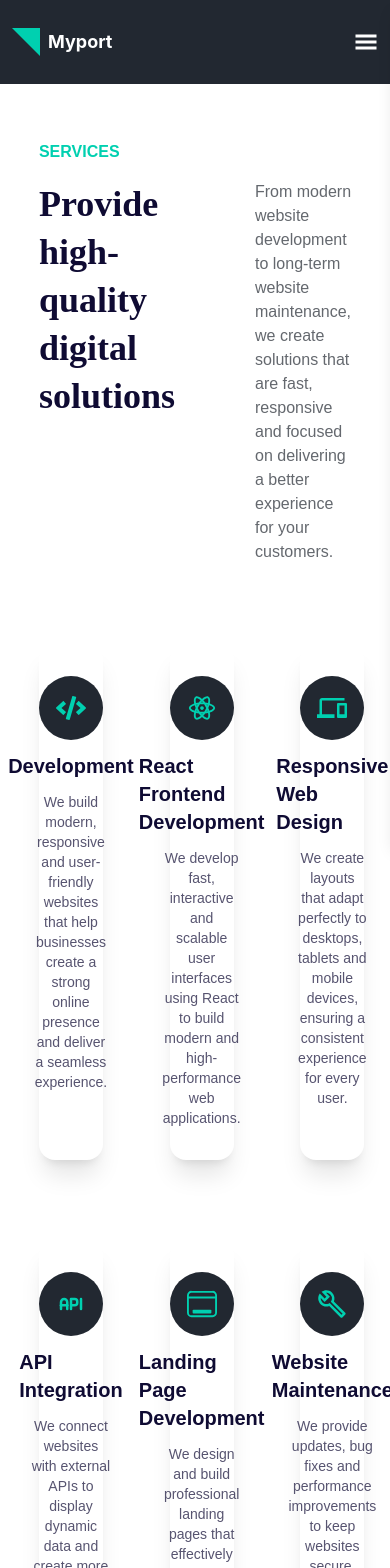
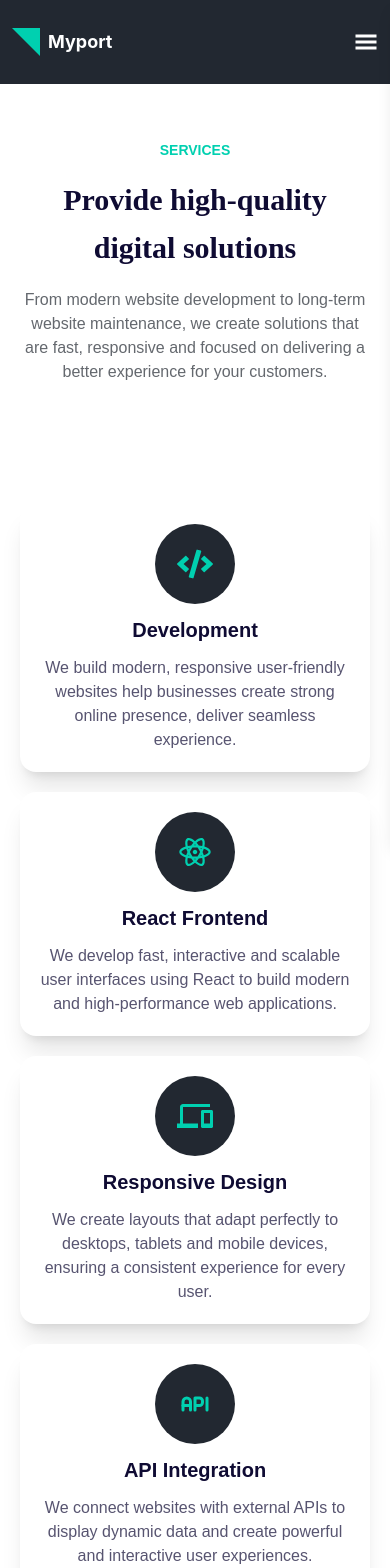
Before and after one commit to muneebkhan-dev/Agency-Website, a React (Vite) app: page /services in a window 390 px wide. Shown: the top 1568 px of the page. Built offline with nearby package versions, Linux system fonts and the light colour scheme.

Commit message:
style(services page): make page responsive across all breakpoints

```diff
--- a/src/Pages/Services.jsx
+++ b/src/Pages/Services.jsx
@@ -5,6 +5,7 @@ import { RiReactjsLine } from "react-icons/ri"
 import { TbApi } from "react-icons/tb"
 import { BsWindowDesktop } from "react-icons/bs"
 import { MdOutlineBuild } from "react-icons/md"
+import { FaTelegramPlane } from "react-icons/fa"
 
 const Services = () => {
   const service = [
@@ -13,13 +14,13 @@ const Services = () => {
       icon: FaCode,
       title: "Development",
       description:
-        "We build modern, responsive and user-friendly websites that help businesses create a strong online presence and deliver a seamless experience.",
+        "We build modern, responsive user-friendly websites help businesses create strong online presence, deliver seamless experience.",
     },
 
     {
       id: 2,
       icon: RiReactjsLine,
-      title: "React Frontend Development",
+      title: "React Frontend",
       description:
         "We develop fast, interactive and scalable user interfaces using React to build modern and high-performance web applications.",
     },
@@ -27,7 +28,7 @@ const Services = () => {
     {
       id: 3,
       icon: MdDevices,
-      title: "Responsive Web Design",
+      title: "Responsive Design",
       description:
         "We create layouts that adapt perfectly to desktops, tablets and mobile devices, ensuring a consistent experience for every user.",
     },
@@ -37,13 +38,13 @@ const Services = () => {
       icon: TbApi,
       title: "API Integration",
       description:
-        "We connect websites with external APIs to display dynamic data and create more powerful and interactive user experiences.",
+        "We connect websites with external APIs to display dynamic data and create powerful and interactive user experiences.",
     },
 
     {
       id: 5,
       icon: BsWindowDesktop,
-      title: "Landing Page Development",
+      title: "Landing Page",
       description:
         "We design and build professional landing pages that effectively showcase products, services and business goals.",
     },
@@ -51,54 +52,76 @@ const Services = () => {
     {
       id: 6,
       icon: MdOutlineBuild,
-      title: "Website Maintenance",
+      title: "Web Maintenance",
       description:
         "We provide updates, bug fixes and performance improvements to keep websites secure, optimized and running smoothly.",
     },
   ]
 
-
   return (
-    <section className='relative min-h-screen px-20 mx-auto flex justify-center'>
-      <div className='max-w-7xl flex flex-col gap-10'>
-        <div className="py-10">
-          <h1 className='font-DMmono text-[#00D0B0] font-semibold py-4'>SERVICES</h1>
-          <div className='flex gap-20'>
-            <h2 className='font-playfair w-1/2 text-[#0F0B33] text-4xl font-bold leading-12'>
+    <section className='relative min-h-screen px-5 lg:px-10 mx-auto flex justify-center'>
+      <div className='max-w-7xl flex flex-col gap-20 md:gap-20 lg:gap-20'>
+        <div className='service-h1 flex flex-col items-center md:items-start lg:items-start py-10 md:px-5 lg:px-10'>
+          <h1 className='font-DMmono text-[#00D0B0] text-sm lg:text-base font-semibold py-4'>
+            SERVICES
+          </h1>
+          <div className='service-content flex flex-col md:flex-row lg:flex-row items-center md:items-start lg:items-start gap-4 md:gap-20 lg:gap-20 text-center md:text-start lg:text-start'>
+            <h2 className='font-playfair md:w-1/2 lg:w-1/2 text-[#0F0B33] text-3xl lg:text-4xl font-bold leading-12'>
               Provide high-quality digital solutions
             </h2>
-            <p className='font-dm font-[541] text-base w-1/2 leading-6 text-[#222831]/70'>
+            <p className='font-dm font-[541] text-base w-auto md:w-1/2 lg:w-1/2 leading-6 text-[#222831]/70'>
               From modern website development to long-term website maintenance,
               we create solutions that are fast, responsive and focused on
               delivering a better experience for your customers.
             </p>
           </div>
         </div>
-        <div className='grid grid-cols-3 gap-20'>
+        <div className='grid grid-cols-1 md:grid-cols-3 lg:grid-cols-3  gap-5 lg:gap-10 md:px-5 lg:px-10'>
           {service.map((service) => {
-
-            const Icon = service.icon;
+            const Icon = service.icon
 
             return (
-
               <div
                 key={service.id}
-              className='card flex flex-col items-center gap-3 bg-white shadow-xl rounded-2xl p-8'
+                className='service-card flex flex-col items-center justify-center gap-3 bg-white shadow-xl rounded-2xl p-5 lg:p-8'
               >
-              <div className='w-16 h-16 rounded-full bg-[#222831] flex items-center justify-center'>
-                <Icon className='text-3xl text-[#00D0B0]' />
+                <div className='service-icon w-20 md:w-14 lg:w-16 h-20 md:h-14 lg:h-16 rounded-full bg-[#222831] flex items-center justify-center'>
+                  <Icon className='ser-icon text-4xl text-[#00D0B0]' />
                 </div>
-              <h1 className='font-dm font-bold text-[#0F0B33] text-xl'>
+                <h1 className='font-dm font-bold text-[#0F0B33] text-center text-xl md:text-lg lg:text-xl'>
                   {service.title}
                 </h1>
-              <p className='font-dm text-sm text-center text-[#0F0B33]/70 '>
+                <p className='font-dm text-base md:text-sm lg:text-sm text-center text-[#0F0B33]/70 '>
                   {service.description}
                 </p>
               </div>
-            );
+            )
           })}
         </div>
+        <div className='w-full bg-[#061d41] rounded-2xl mx-auto shadow-xl'>
+        <div className='cta-sec flex flex-col md:flex-row lg:flex-row items-center justify-between py-8 px-5 md:px-10 lg:px-30 gap-5 md:gap-0 lg:gap-0'>
+          <div className='flex flex-col md:flex-row lg:flex-row items-center md:items-start lg:items-start text-center md:text-start lg:text-start gap-5 lg:gap-10'>
+            <div className='md:w-auto lg:w-auto rounded-full bg-white p-3 flex items-center'>
+              <FaTelegramPlane className='text-[#0D9488] size-14 md:size-10 lg:size-10' />
             </div>
+            <div className='flex flex-col justify-center gap-3 md:gap-0 lg:gap-2'>
+              <h4 className='font-poppins text-white text-2xl md:text-base lg:text-xl font-semibold'>
+                Let's build something amazing together.
+              </h4>
+              <p className='font-dm text-base md:text-sm lg:text-sm text-white'>
+                I'm always open to discussing new projects and ideas.
+              </p>
+            </div>
+          </div>
+          <div className="w-full md:w-auto lg:auto">
+            <button className='w-full md:w-auto lg:w-auto font-dm text-lg text-white px-5 md:px-4 lg:px-6 py-3 md:py-3 lg:py-4 bg-[#0D9488] rounded-xl font-bold'>
+              Get in Touch
+            </button>
+          </div>
+        </div>
+      </div>
+      </div>
+
     </section>
   )
 }
--- a/src/index.css
+++ b/src/index.css
@@ -105,6 +105,27 @@ body {
       width: 66%;
     }
 
+    .service-card h1 {
+      font-size: 24px;
+    }
+
+    .service-card {
+      height: 300px;
+      justify-content: center;
+    }
+
+    .service-h1 h1 {
+      font-size: 18px;
+    }
+
+    .service-content h2{
+      font-size: 34px;
+    }
+
+    .service-content p {
+      font-size: 18px;
+    }
+
     .footer-logo {
       width: 75%;
     }
@@ -113,5 +134,8 @@ body {
       width: 80%;
     }
 
+    .cta-sec {
+      padding: 30px 30px;
+    }
 
 }
```
Lines whose indentation alone changed are shown as unchanged.
